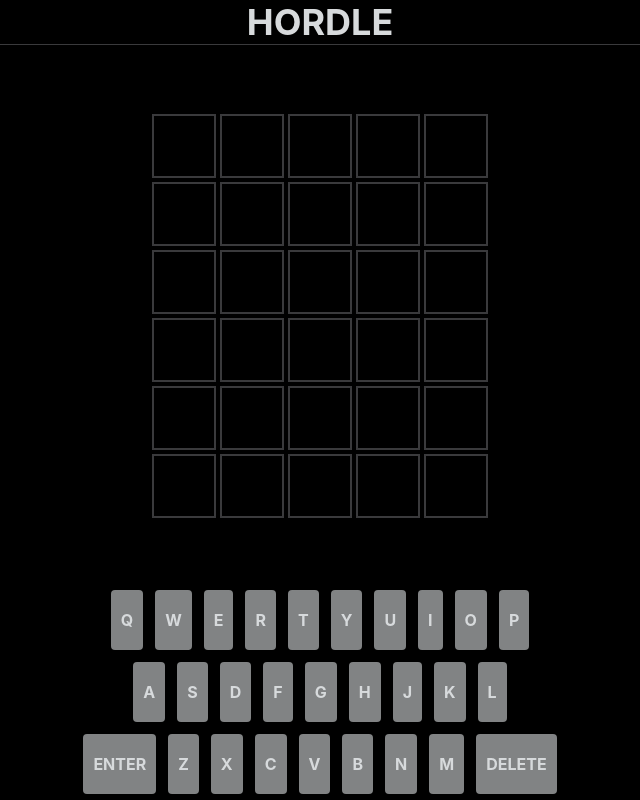
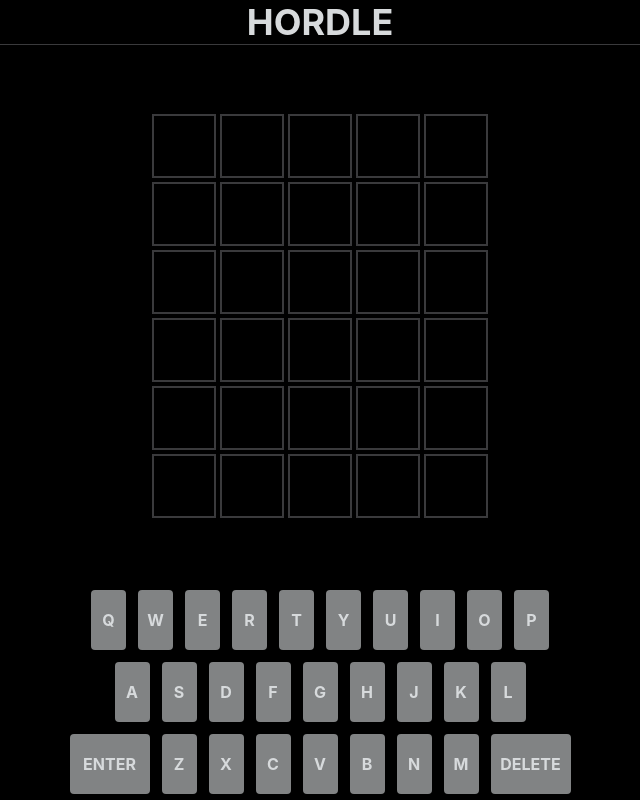
Before and after one commit to Macflash/HORDLE, a React (Create React App) app: page / in a window 1280 px wide. Shown: the whole page, without its empty margins (320-960 px from the left). Built offline with nearby package versions, Linux system fonts and the light colour scheme.

Commit message:
update icons

```diff
--- a/src/App.tsx
+++ b/src/App.tsx
@@ -173,21 +173,43 @@ function Keyboard({
     <div>
       {keys.map((row, rowKey) => (
         <div key={rowKey} style={{ display: "flex", justifyContent: "center" }}>
-          {row.map((key) => (
+          {row.map((key) => {
+            const isSpecialKey = key == "ENTER" || key == "DELETE";
+            let extras: React.CSSProperties = {};
+            if (isSpecialKey) {
+              extras = {
+                flex: "auto",
+                justifyContent: "center",
+                textAlign: "center",
+                alignItems: "center",
+                display: "flex",
+                padding: 0,
+                maxWidth: 80,
+              };
+            }
+            return (
               <div
                 onClick={() => onKey(key)}
                 key={key}
                 style={{
                   margin: 6,
-                padding: "20px 10px",
+                  padding: "20px 5px",
                   borderRadius: 4,
                   fontWeight: "bold",
                   cursor: "pointer",
                   background: LIGHT_GREY,
+                  maxWidth: 25,
+                  flex: "auto",
+                  justifyContent: "center",
+                  textAlign: "center",
+                  alignItems: "center",
+                  display: "flex",
+                  ...extras,
                 }}>
                 {key.toUpperCase()}
               </div>
-          ))}
+            );
+          })}
         </div>
       ))}
     </div>
```
Also changed, not shown: public/manifest.json, 1 other file (tests, documents, lock files or other folders). Lines whose indentation alone changed are shown as unchanged.
